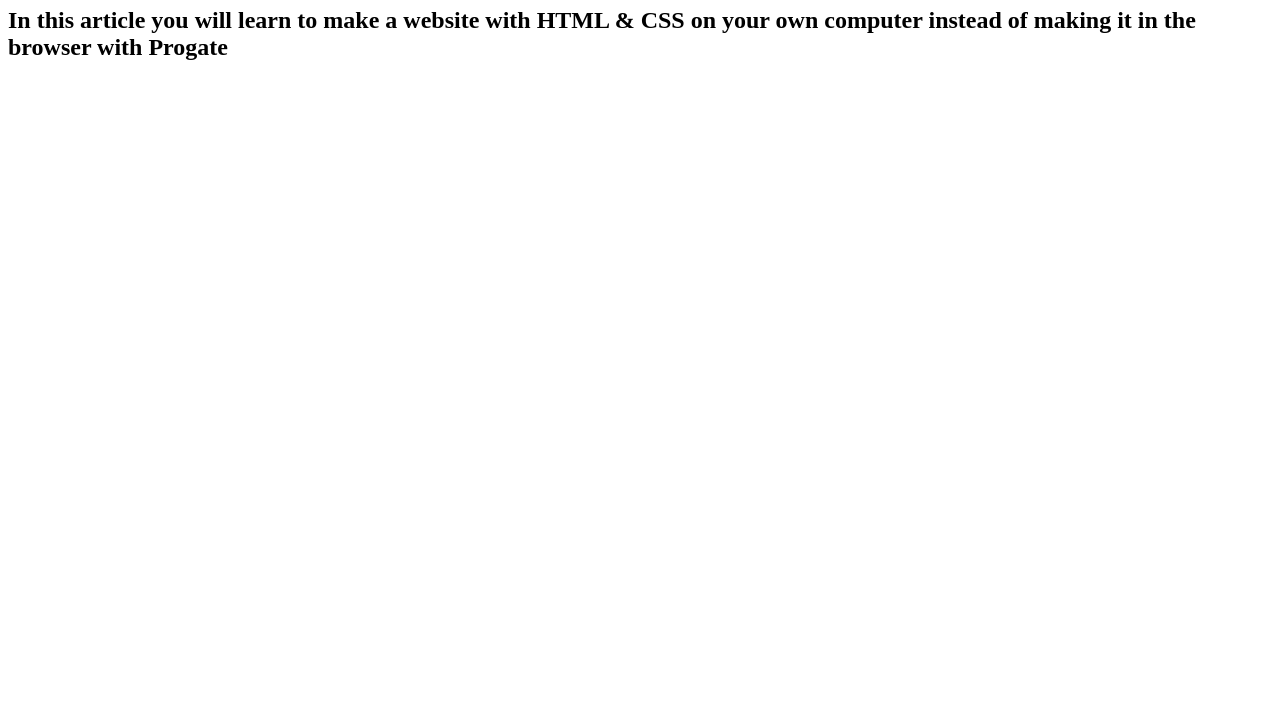
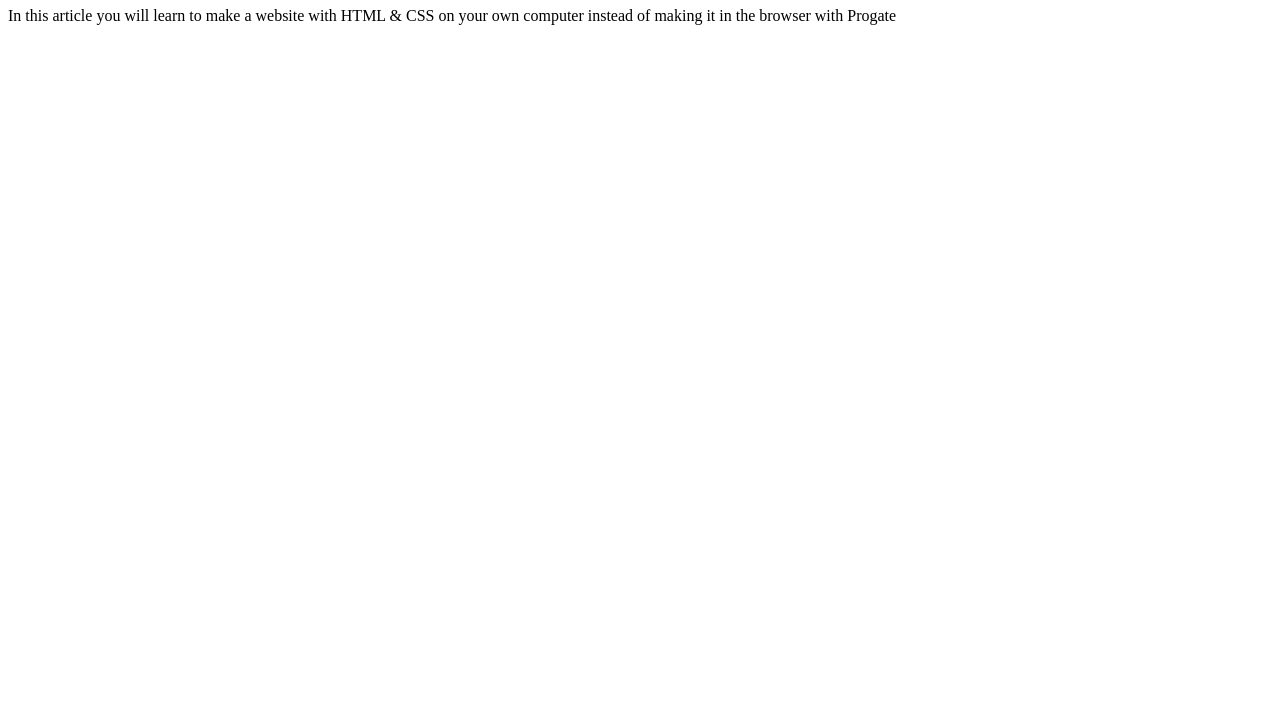
Before and after one commit to 123or4/progate.github.io, a plain HTML site: page index.html in a window 1280 px wide. Shown: the part 73-800 px from the top of the page. Drawn offline with Linux system fonts and the light colour scheme.

Commit message:
Update index.html

```diff
--- a/index.html
+++ b/index.html
@@ -7,6 +7,6 @@
   </head>
   <body>
     <h1 class="title">How to Make a Website With HTML & CSS in your Computer</h1>
-    <h2>In this article you will learn to make a website with HTML & CSS on your own computer instead of making it in the browser with Progate</h2>
+    <p>In this article you will learn to make a website with HTML & CSS on your own computer instead of making it in the browser with Progate</p>
   </body>
 </html>
```
